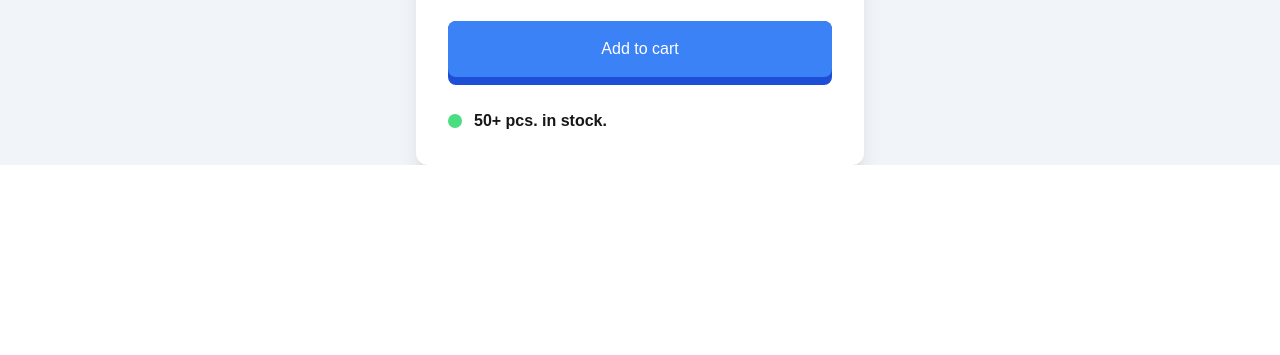
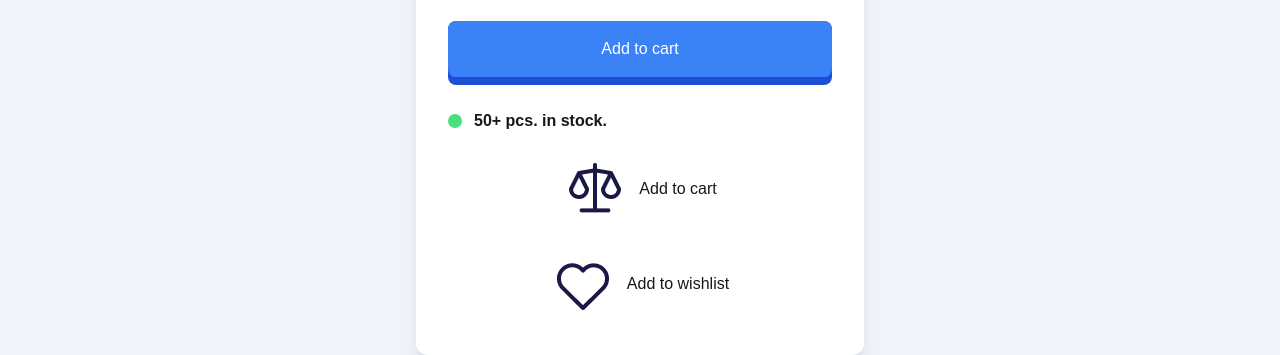
Before and after one commit to AllanKirui/tailwind-product-modal, a website: page index.html in a window 1280 px wide. Shown: the part 646-1001 px from the top of the page. Before the commit the page ends 811 px from the top, so only its background shows below. Drawn offline with Linux system fonts and the light colour scheme.

Commit message:
Add markup for add to cart and wishlist buttons

```diff
--- a/index.html
+++ b/index.html
@@ -54,6 +54,35 @@
             ></span
             >50+ pcs. in stock.
           </p>
+
+          <!-- wishlist and add to cart buttons -->
+          <button
+            class="bg-white w-full h-16 mt-6 border-2 border-spanish-gray rounded-lg overflow-hidden group hover:bg-cultured hover:shadow-lg duration-300"
+          >
+            <div
+              class="flex justify-center items-center group-hover:-translate-y-0.5 duration-300"
+            >
+              <img
+                class="w-8 mr-3"
+                src="images/weight.png"
+                alt="add to cart image"
+              />Add to cart
+            </div>
+          </button>
+
+          <button
+            class="bg-white w-full h-16 mt-6 border-2 border-spanish-gray rounded-lg overflow-hidden group hover:bg-cultured hover:shadow-lg duration-300"
+          >
+            <div
+              class="flex justify-center items-center group-hover:-translate-y-0.5 duration-300"
+            >
+              <img
+                class="w-8 mr-3"
+                src="images/heart.png"
+                alt="add to cart image"
+              />Add to wishlist
+            </div>
+          </button>
         </div>
       </div>
     </div>
```
